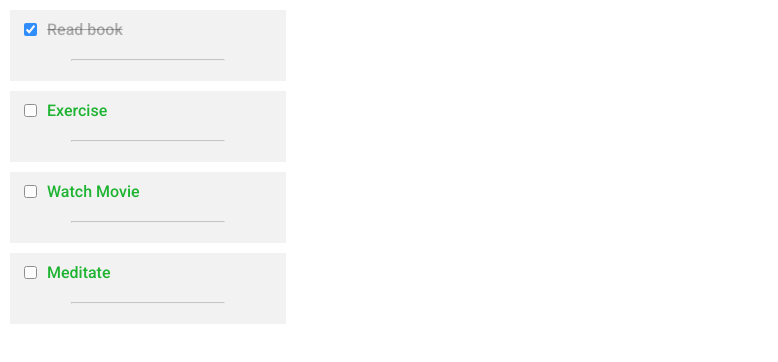
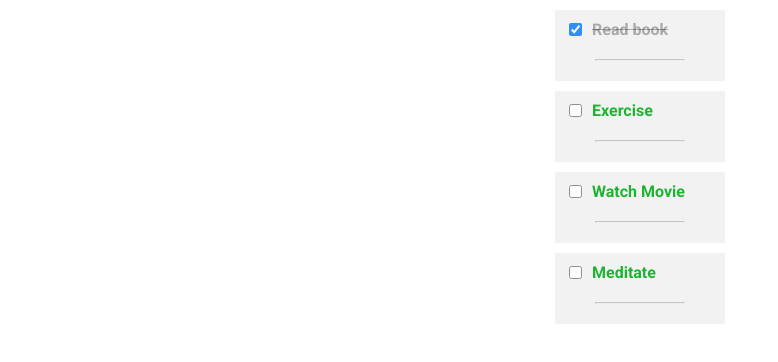
Before and after one commit to javadebadi/ToDo-reactjs, a React (Create React App) app: page / in a window 1280 px wide. Shown: the top 362 px of the page, without its empty margins (0-778 px from the left). Built offline with nearby package versions, Linux system fonts and the light colour scheme.

Commit message:
Update: changed style

```diff
--- a/src/style.css
+++ b/src/style.css
@@ -1,7 +1,10 @@
 @import url('https://fonts.googleapis.com/css2?family=Roboto:ital,wght@0,100;0,300;0,400;0,500;0,700;0,900;1,100;1,300;1,400;1,500;1,700;1,900&display=swap');
 
 body {
-  margin: 0;
+  margin:0 auto;
+  display: flex;
+  flex-wrap: wrap;
+  justify-content: center;
 }
 
 
@@ -30,7 +33,7 @@ body {
 .todo-item-label {
   font-size: 1rem;
   font-family: 'Roboto', sans-serif;
-  font-weight: 500;
+  font-weight: 700;
   color: #ffa000;
 }
 
```
